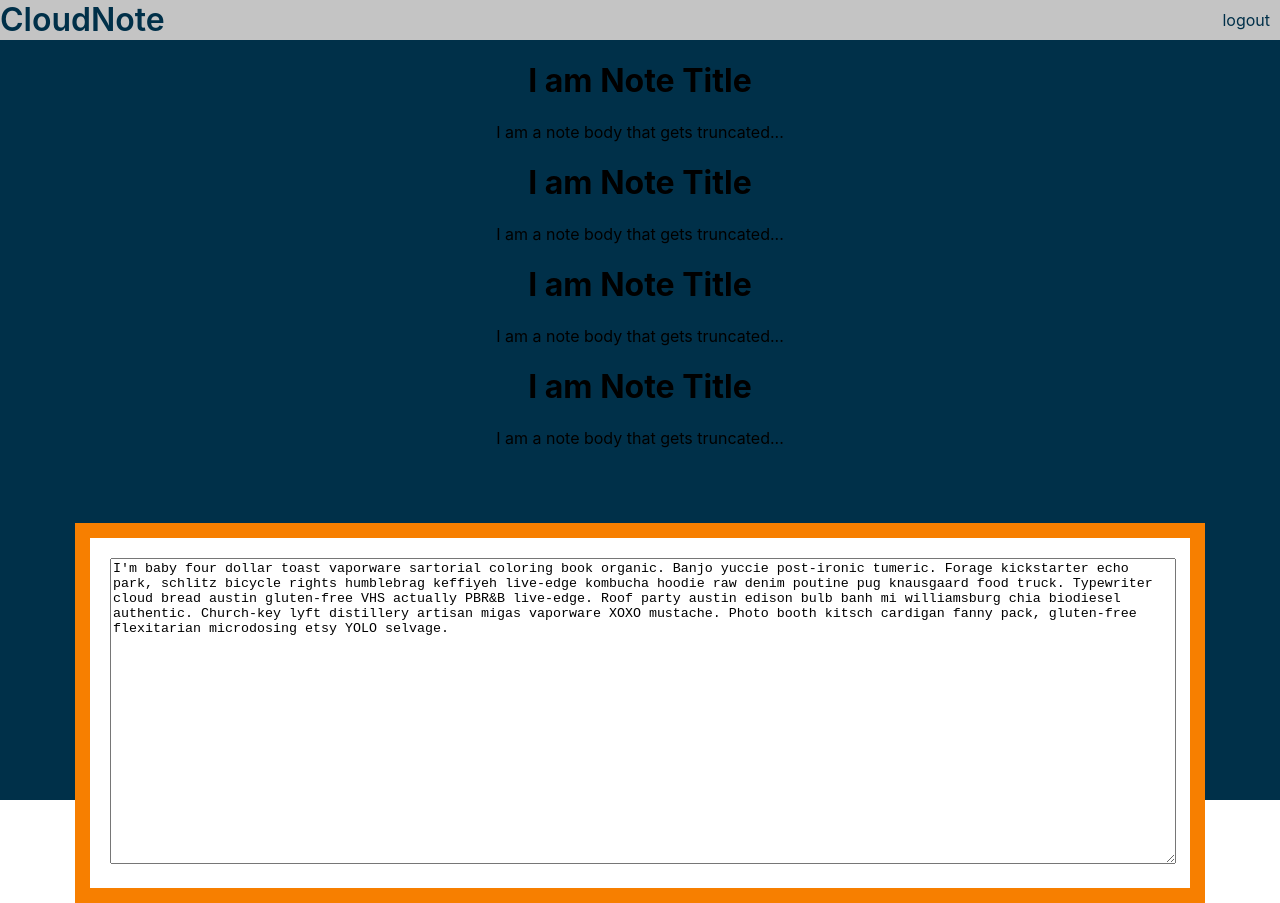
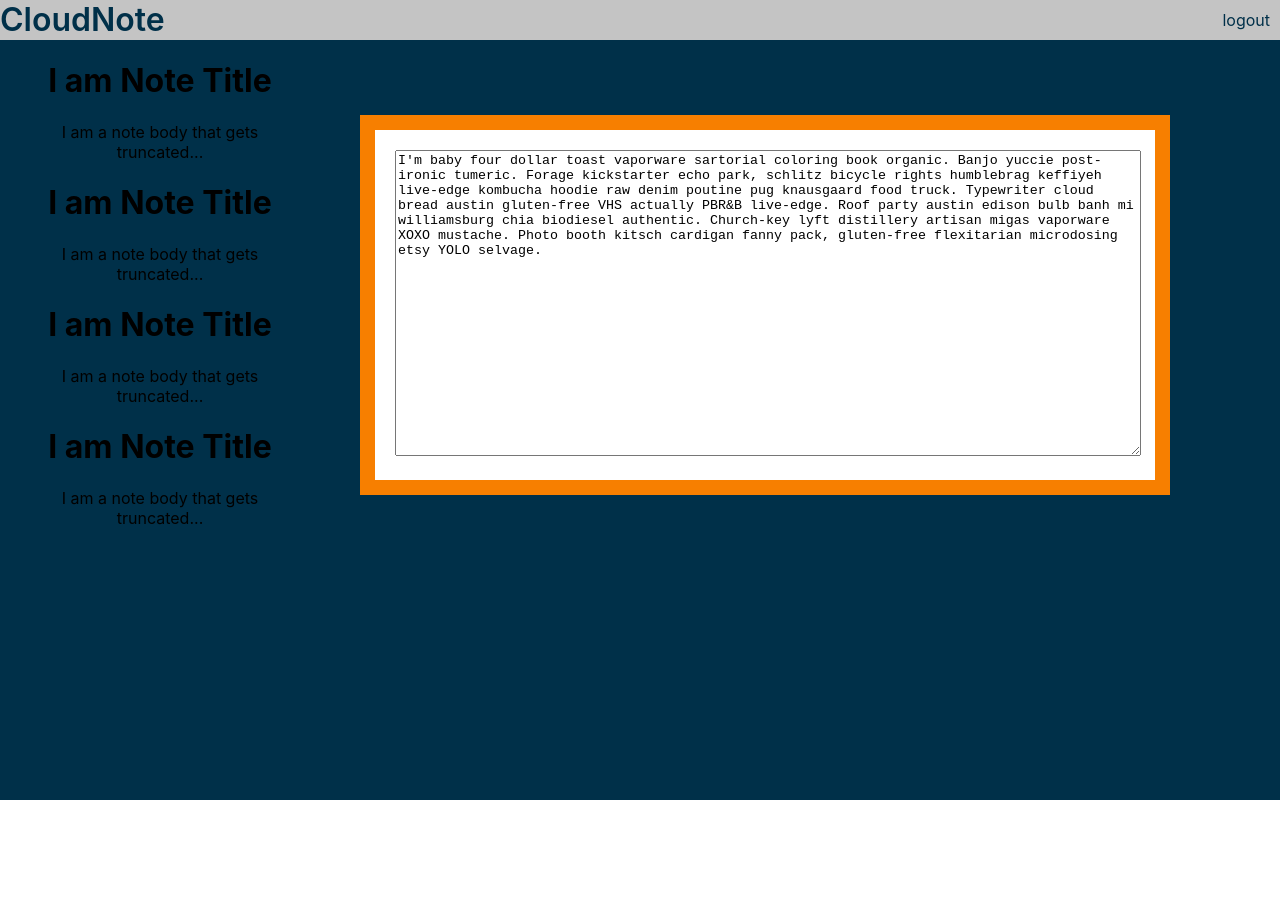
Before and after one commit to N8ers/cloud-note, a React (Create React App) app: page / in a window 1280 px wide. After the commit the page ends 800 px from the top, so only its background shows below. Built offline with nearby package versions, Linux system fonts and the light colour scheme.

Commit message:
get basic grid for note components made

```diff
--- a/src/components/Notes/Notes.css
+++ b/src/components/Notes/Notes.css
@@ -0,0 +1,13 @@
+.notes-container {
+  display: grid;
+  grid-template-columns: 250px 75%;
+  grid-template-rows: auto;
+  justify-content: center;
+}
+
+.notes-list {
+  justify-self: right;
+}
+
+.note-pad {
+}
--- a/src/components/Notes/Notes.js
+++ b/src/components/Notes/Notes.js
@@ -7,9 +7,9 @@ import NotePad from "../NotePad/NotePad.js";
 
 function Notes() {
   return (
-    <div className="Notes">
-      <NoteList />
-      <NotePad />
+    <div className="notes-container">
+      <NoteList className="notes-list" />
+      <NotePad className="note-pad" />
     </div>
   );
 }
```
